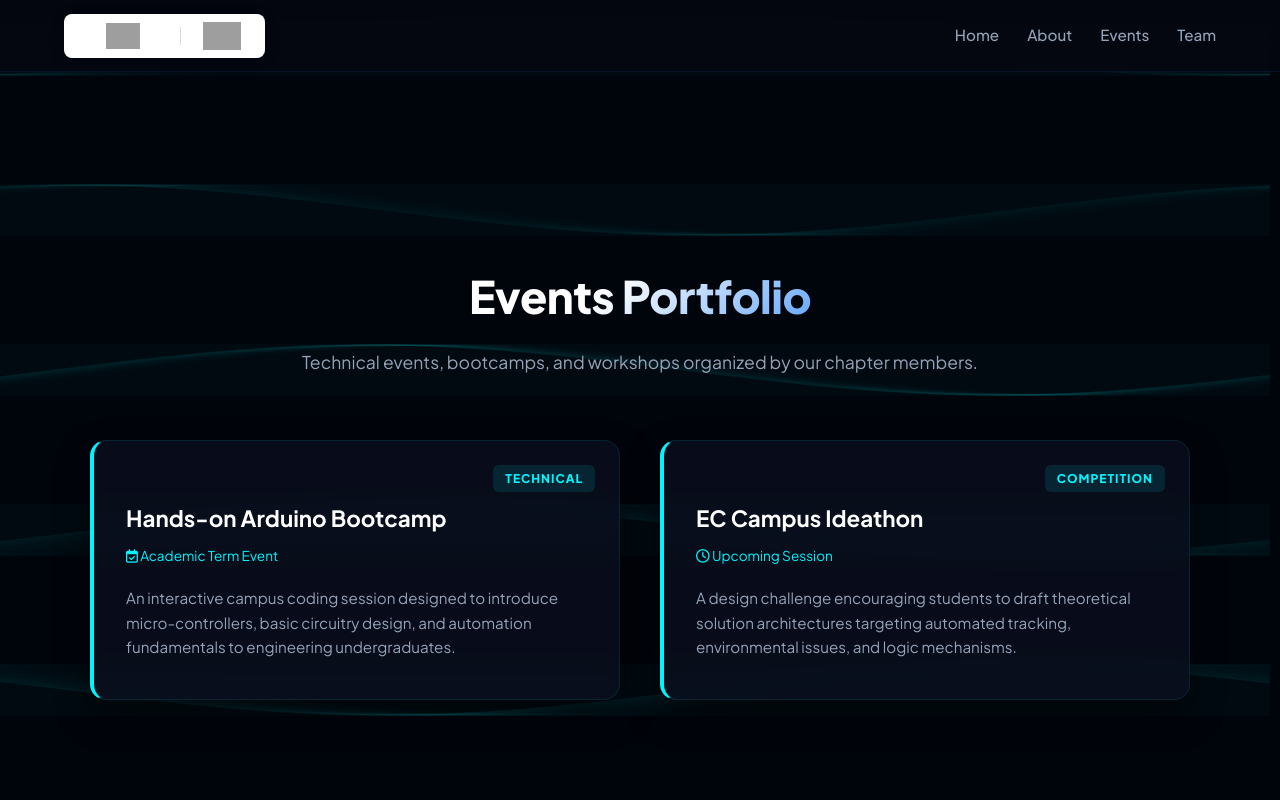
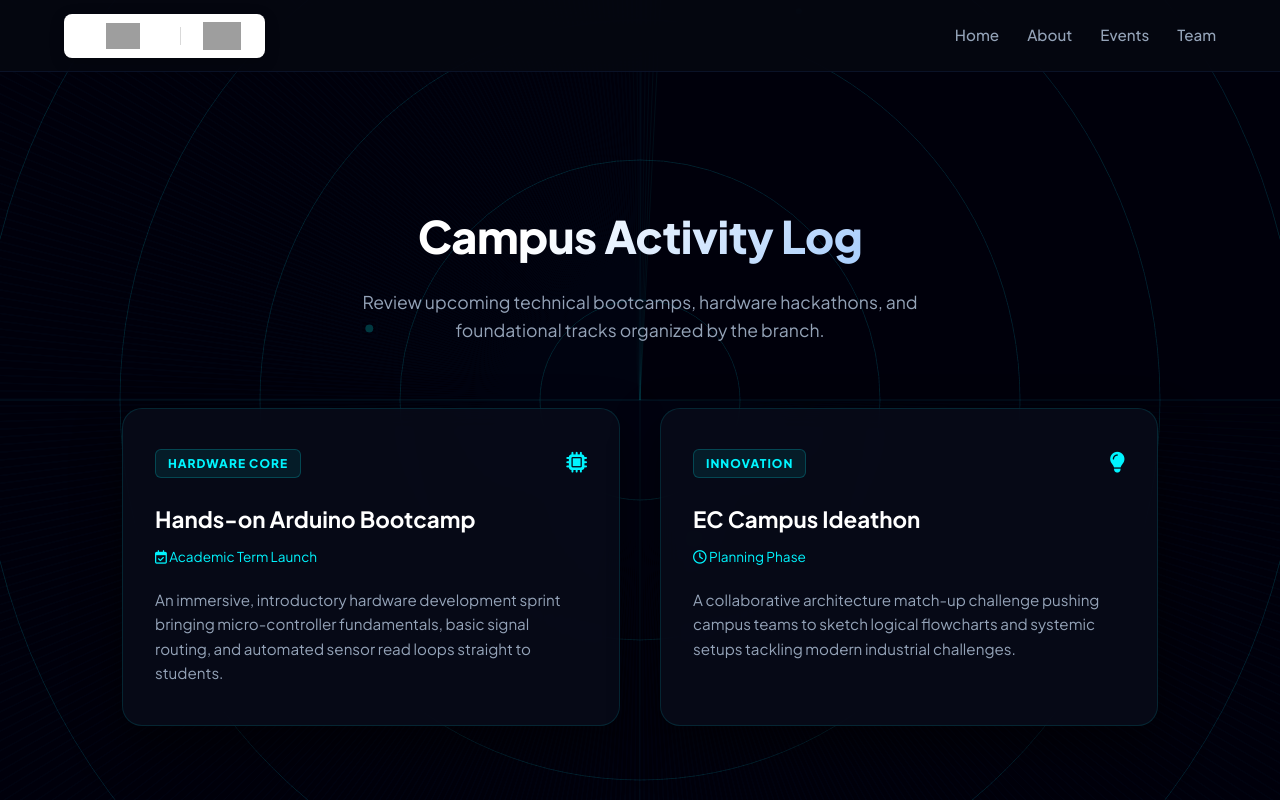
Before and after one commit to ModhakKGowda/ieee-ras-ec-site, a Flask app: page /events in a window 1280 px wide. Run offline with Flask 3, Linux system fonts and the light colour scheme; grey boxes are pictures that could not be loaded.

Commit message:
Refactor events.html for improved layout and styling
Updated the events page title and modified styles for event cards and layout. Enhanced radar animation and event descriptions.

```diff
--- a/api/templates/events.html
+++ b/api/templates/events.html
@@ -3,7 +3,7 @@
 <head>
     <meta charset="UTF-8">
     <meta name="viewport" content="width=device-width, initial-scale=1.0">
-    <title>Events | IEEE RAS EC Campus</title>
+    <title>Events Portfolio | IEEE RAS EC Campus</title>
     <link rel="stylesheet" href="{{ url_for('static', filename='style.css') }}">
     <link rel="preconnect" href="https://fonts.googleapis.com">
     <link href="https://fonts.googleapis.com/css2?family=Plus+Jakarta+Sans:wght@400;500;600;700;800&display=swap" rel="stylesheet">
@@ -13,20 +13,36 @@
             position: fixed;
             top: 0; left: 0; width: 100%; height: 100%;
             z-index: -1;
-            background: #060913;
+            background: #04060f;
+        }
+        .events-layout-box {
+            max-width: 1100px;
+            margin: 8rem auto 4rem auto;
+            padding: 0 2rem;
+            text-align: center;
         }
         .event-card {
-            background: rgba(10, 15, 30, 0.8) !important;
-            border: 1px solid rgba(0, 245, 255, 0.1) !important;
-            border-left: 4px solid #00f5ff !important;
-            box-shadow: 0 15px 35px rgba(0,0,0,0.4);
-            backdrop-filter: blur(8px);
-            transition: all 0.3s ease;
+            background: rgba(8, 12, 26, 0.8) !important;
+            border: 1px solid rgba(0, 245, 255, 0.12) !important;
+            box-shadow: 0 20px 45px rgba(0,0,0,0.5);
+            backdrop-filter: blur(10px);
+            border-radius: 20px !important;
+            transition: all 0.4s cubic-bezier(0.16, 1, 0.3, 1) !important;
         }
         .event-card:hover {
-            transform: scale(1.02);
-            border-color: rgba(0, 245, 255, 0.4) !important;
-            box-shadow: 0 15px 40px rgba(0, 245, 255, 0.1);
+            transform: translateY(-6px);
+            border-color: rgba(0, 245, 255, 0.5) !important;
+            box-shadow: 0 20px 45px rgba(0, 245, 255, 0.15) !important;
+        }
+        .tech-tag {
+            background: rgba(0, 245, 255, 0.08);
+            color: #00f5ff;
+            padding: 4px 12px;
+            border-radius: 6px;
+            font-size: 0.75rem;
+            font-weight: 800;
+            letter-spacing: 1px;
+            border: 1px solid rgba(0, 245, 255, 0.2);
         }
     </style>
 </head>
@@ -42,63 +58,119 @@
                 <img src="https://cdn.brandfetch.io/idmoEW6P4D/w/155/h/72/theme/dark/logo.png?c=1bxid64Mup7aczewSAYMX&t=1718704217023" class="logo-img-pes">
             </div>
         </div>
-        <nav><a href="/">Home</a><a href="/about">About</a><a href="/events" class="active">Events</a><a href="/team">Team</a></nav>
+        <nav>
+            <a href="/">Home</a>
+            <a href="/about">About</a>
+            <a href="/events" class="active">Events</a>
+            <a href="/team">Team</a>
+        </nav>
     </header>
 
-    <section class="section" style="margin-top: 8rem; min-height: 70vh; padding: 2rem;">
-        <h2 class="section-title">Events Portfolio</h2>
-        <p class="section-desc" style="color: #94a3b8;">Technical events, bootcamps, and workshops organized by our chapter members.</p>
+    <div class="events-layout-box">
+        <h2 class="section-title">Campus Activity Log</h2>
+        <p class="section-desc" style="color: #94a3b8; max-width: 600px; margin: 0 auto;">Review upcoming technical bootcamps, hardware hackathons, and foundational tracks organized by the branch.</p>
 
-        <div class="events-grid" style="display: grid; grid-template-columns: repeat(auto-fit, minmax(320px, 1fr)); gap: 2.5rem; margin-top: 4rem; max-width: 1100px; margin-left: auto; margin-right: auto;">
-            <div class="event-card" style="padding: 2.5rem 2rem; border-radius: 16px; position: relative; text-align: left;">
-                <div style="position: absolute; top: 1.5rem; right: 1.5rem; background: rgba(0, 245, 255, 0.1); color: #00f5ff; padding: 4px 12px; border-radius: 6px; font-size: 0.75rem; font-weight: 800; letter-spacing: 1px;">TECHNICAL</div>
+        <div class="events-grid" style="display: grid; grid-template-columns: repeat(auto-fit, minmax(320px, 1fr)); gap: 2.5rem; margin-top: 4rem;">
+            <div class="event-card" style="padding: 2.5rem 2rem; position: relative; text-align: left;">
+                <div style="display: flex; justify-content: space-between; align-items: center; margin-bottom: 1.5rem;">
+                    <span class="tech-tag">HARDWARE CORE</span>
+                    <i class="fa-solid fa-microchip" style="color: #00f5ff; font-size: 1.3rem;"></i>
+                </div>
                 <h3 style="color: #fff; font-size: 1.4rem; margin-bottom: 0.5rem; font-weight: 700;">Hands-on Arduino Bootcamp</h3>
-                <p style="color: #00f5ff; font-size: 0.85rem; margin-bottom: 1.25rem;"><i class="fa-regular fa-calendar-check"></i> Academic Term Event</p>
-                <p style="color: #94a3b8; font-size: 0.95rem; line-height: 1.6;">An interactive campus coding session designed to introduce micro-controllers, basic circuitry design, and automation fundamentals to engineering undergraduates.</p>
+                <p style="color: #00f5ff; font-size: 0.85rem; margin-bottom: 1.25rem;"><i class="fa-regular fa-calendar-check"></i> Academic Term Launch</p>
+                <p style="color: #94a3b8; font-size: 0.95rem; line-height: 1.6; margin: 0;">
+                    An immersive, introductory hardware development sprint bringing micro-controller fundamentals, basic signal routing, and automated sensor read loops straight to students.
+                </p>
             </div>
 
-            <div class="event-card" style="padding: 2.5rem 2rem; border-radius: 16px; position: relative; text-align: left;">
-                <div style="position: absolute; top: 1.5rem; right: 1.5rem; background: rgba(0, 245, 255, 0.1); color: #00f5ff; padding: 4px 12px; border-radius: 6px; font-size: 0.75rem; font-weight: 800; letter-spacing: 1px;">COMPETITION</div>
+            <div class="event-card" style="padding: 2.5rem 2rem; position: relative; text-align: left;">
+                <div style="display: flex; justify-content: space-between; align-items: center; margin-bottom: 1.5rem;">
+                    <span class="tech-tag">INNOVATION</span>
+                    <i class="fa-solid fa-lightbulb" style="color: #00f5ff; font-size: 1.3rem;"></i>
+                </div>
                 <h3 style="color: #fff; font-size: 1.4rem; margin-bottom: 0.5rem; font-weight: 700;">EC Campus Ideathon</h3>
-                <p style="color: #00f5ff; font-size: 0.85rem; margin-bottom: 1.25rem;"><i class="fa-regular fa-clock"></i> Upcoming Session</p>
-                <p style="color: #94a3b8; font-size: 0.95rem; line-height: 1.6;">A design challenge encouraging students to draft theoretical solution architectures targeting automated tracking, environmental issues, and logic mechanisms.</p>
+                <p style="color: #00f5ff; font-size: 0.85rem; margin-bottom: 1.25rem;"><i class="fa-regular fa-clock"></i> Planning Phase</p>
+                <p style="color: #94a3b8; font-size: 0.95rem; line-height: 1.6; margin: 0;">
+                    A collaborative architecture match-up challenge pushing campus teams to sketch logical flowcharts and systemic setups tackling modern industrial challenges.
+                </p>
             </div>
         </div>
-    </section>
+    </div>
 
     <script>
         const canvas = document.getElementById('bg-canvas');
         const ctx = canvas.getContext('2d');
-        let lines = [];
+        let sweepAngle = 0;
+
         function resize() { canvas.width = window.innerWidth; canvas.height = window.innerHeight; }
         window.addEventListener('resize', resize);
         resize();
 
-        for(let i=0; i<5; i++) {
-            lines.push({
-                y: (canvas.height / 5) * i + 50,
-                speed: 1 + Math.random() * 1.5,
-                points: []
-            });
-        }
+        // Static target points simulating detected items on radar map
+        const blips = [
+            {rDist: 150, theta: 1.2, size: 3},
+            {rDist: 280, theta: 3.4, size: 4},
+            {rDist: 420, theta: 5.1, size: 3}
+        ];
 
-        function animate() {
-            ctx.fillStyle = 'rgba(6, 9, 19, 0.15)';
+        function renderRadar() {
+            ctx.fillStyle = 'rgba(4, 6, 15, 0.15)'; // Sweeper trails require slight opacity transparency
             ctx.fillRect(0, 0, canvas.width, canvas.height);
 
-            ctx.lineWidth = 1.5;
-            lines.forEach((line, index) => {
+            const centerX = canvas.width / 2;
+            const centerY = canvas.height / 2;
+
+            // Advance radial dial spin velocity
+            sweepAngle += 0.012;
+            if (sweepAngle > Math.PI * 2) sweepAngle = 0;
+
+            // Draw concentric systemic sonar rings
+            ctx.lineWidth = 1;
+            for(let r = 100; r <= Math.max(canvas.width, canvas.height)/1.5; r += 140) {
                 ctx.beginPath();
-                ctx.strokeStyle = `rgba(0, 245, 255, ${0.04 + (index * 0.01)})`;
-                for(let x=0; x<canvas.width; x+=10) {
-                    let y = line.y + Math.sin(x * 0.005 + Date.now() * 0.002 * line.speed) * 25;
-                    if(x===0) ctx.moveTo(x,y); else ctx.lineTo(x,y);
+                ctx.arc(centerX, centerY, r, 0, Math.PI*2);
+                ctx.strokeStyle = 'rgba(0, 245, 255, 0.025)';
+                ctx.stroke();
+            }
+
+            // Draw axis intersection crosslines
+            ctx.beginPath();
+            ctx.moveTo(0, centerY); ctx.lineTo(canvas.width, centerY);
+            ctx.moveTo(centerX, 0); ctx.lineTo(centerX, canvas.height);
+            ctx.strokeStyle = 'rgba(0, 245, 255, 0.015)';
+            ctx.stroke();
+
+            // Render rotating sweep pointer beam line
+            ctx.beginPath();
+            ctx.moveTo(centerX, centerY);
+            ctx.lineTo(centerX + Math.cos(sweepAngle)*1200, centerY + Math.sin(sweepAngle)*1200);
+            ctx.strokeStyle = 'rgba(0, 245, 255, 0.06)';
+            ctx.stroke();
+
+            // Draw targeted track blips
+            blips.forEach(blip => {
+                let bx = centerX + Math.cos(blip.theta) * blip.rDist;
+                let by = centerY + Math.sin(blip.theta) * blip.rDist;
+
+                // If sweep line angle passes over object position, light it up
+                let diff = Math.abs(sweepAngle - blip.theta);
+                let opacity = 0.1;
+                if(diff < 0.4) opacity = 1.0 - (diff / 0.4);
+
+                ctx.beginPath();
+                ctx.arc(bx, by, blip.size, 0, Math.PI*2);
+                ctx.fillStyle = `rgba(0, 245, 255, ${opacity * 0.4})`;
+                ctx.fill();
+
+                if(opacity > 0.6) {
+                    ctx.strokeStyle = `rgba(0, 245, 255, ${(opacity - 0.6) * 0.5})`;
+                    ctx.strokeRect(bx - 8, by - 8, 16, 16);
                 }
-                ctx.stroke();
             });
-            requestAnimationFrame(animate);
+
+            requestAnimationFrame(renderRadar);
         }
-        animate();
+        renderRadar();
     </script>
 </body>
 </html>
```
